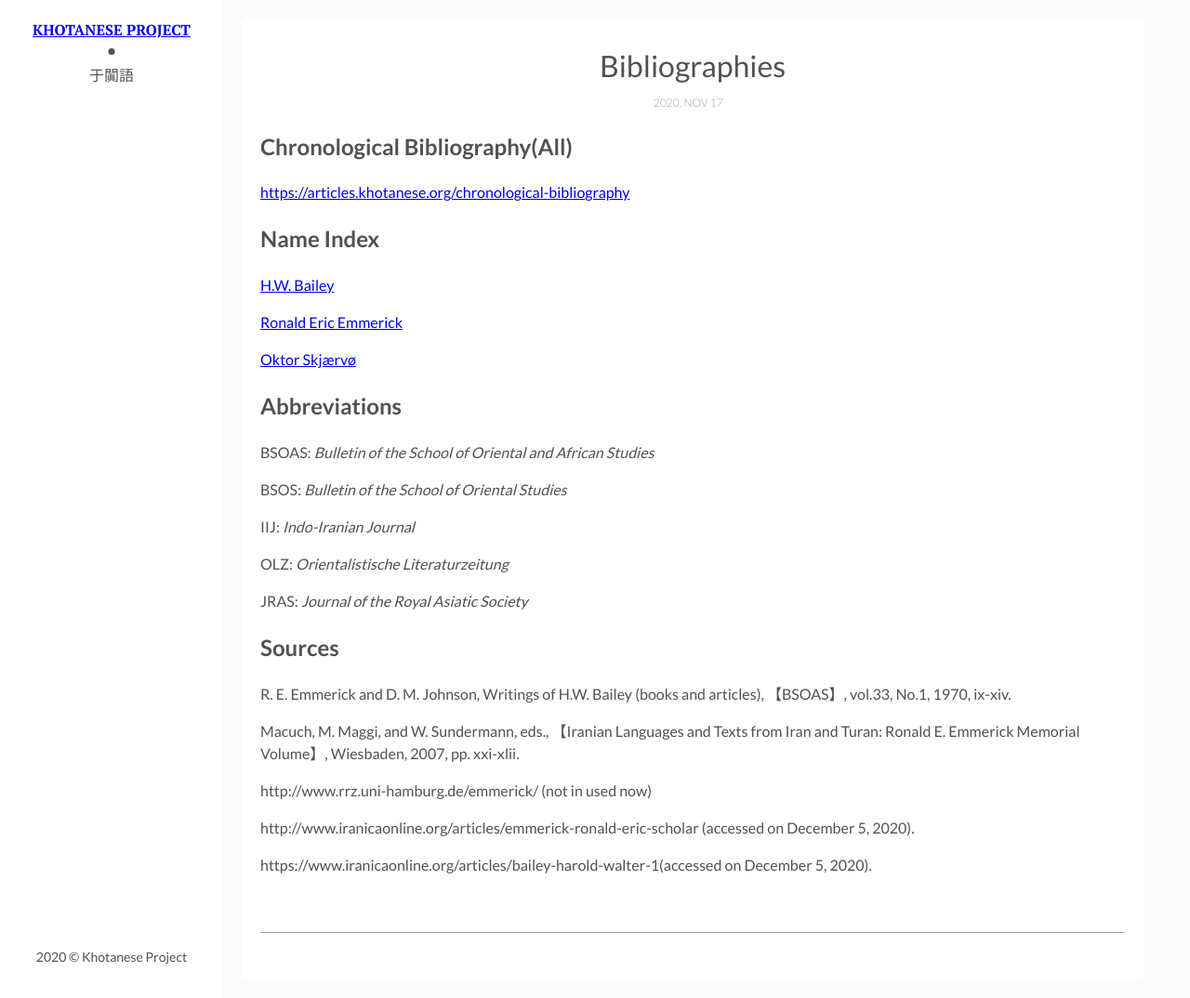
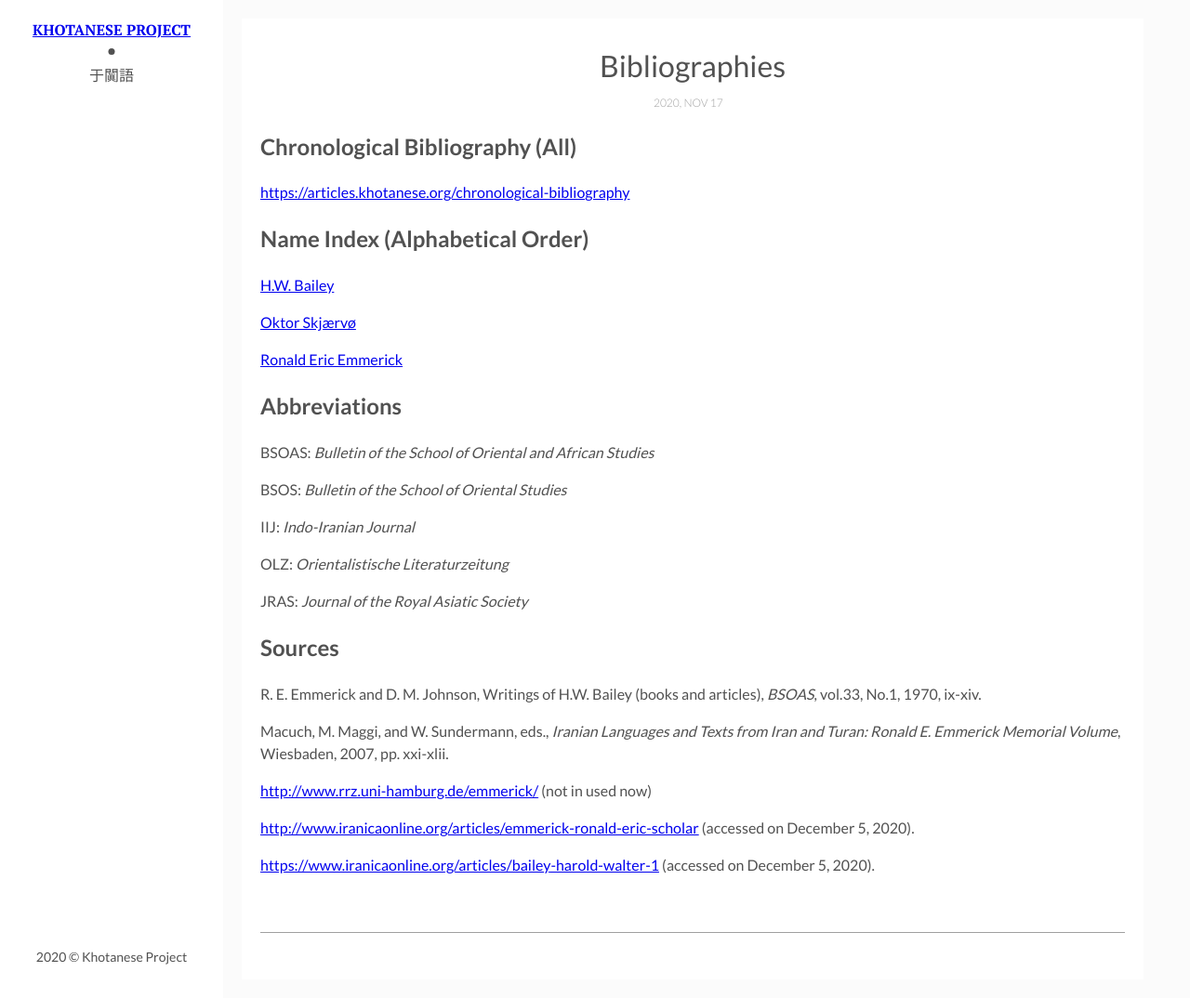
Before and after one commit to khotanese/khotanese.github.io, a Jekyll site: the page built from _posts/2020-11-18-bibliographies.markdown, in a window 1280 px wide and 1074 px high. Shown: the whole window at 93% size. Built offline with Jekyll 4.4.1, drawn with Linux system fonts in a browser that asks for light colours; some of the changed lines change nothing that is shown.

Commit message:
Update 2020-11-18-bibliographies.markdown

```diff
--- a/_posts/2020-11-18-bibliographies.markdown
+++ b/_posts/2020-11-18-bibliographies.markdown
@@ -6,17 +6,17 @@ description: # Add post description (optional)
 img:  # Add image post (optional)
 ---
 
-## Chronological Bibliography(All)
+## Chronological Bibliography (All)
 
 [https://articles.khotanese.org/chronological-bibliography](https://articles.khotanese.org/chronological-bibliography/)
 
-## Name Index
+## Name Index (Alphabetical Order)
 
 [H.W. Bailey](https://articles.khotanese.org/skj%C3%A6rv%C3%B8,-oktor/)
 
+[Oktor Skjærvø](https://articles.khotanese.org/bailey,-h.w/)
+
 [Ronald Eric Emmerick](https://articles.khotanese.org/emmerick,-ronald-eric/)
-
-[Oktor Skjærvø](https://articles.khotanese.org/bailey,-h.w/)
 
 
 ## Abbreviations
@@ -33,12 +33,12 @@ JRAS: *Journal of the Royal Asiatic Society*
 
 ## Sources
 
-R. E. Emmerick and D. M. Johnson, Writings of H.W. Bailey (books and articles), 【BSOAS】, vol.33, No.1, 1970, ix-xiv.
+R. E. Emmerick and D. M. Johnson, Writings of H.W. Bailey (books and articles), *BSOAS*, vol.33, No.1, 1970, ix-xiv.
 
-Macuch, M. Maggi, and W. Sundermann, eds., 【Iranian Languages and Texts from Iran and Turan: Ronald E. Emmerick Memorial Volume】, Wiesbaden, 2007, pp. xxi-xlii.
+Macuch, M. Maggi, and W. Sundermann, eds., *Iranian Languages and Texts from Iran and Turan: Ronald E. Emmerick Memorial Volume*, Wiesbaden, 2007, pp. xxi-xlii.
 
-http://www.rrz.uni-hamburg.de/emmerick/ (not in used now)
+[http://www.rrz.uni-hamburg.de/emmerick/](http://www.rrz.uni-hamburg.de/emmerick/) (not in used now)
 
-http://www.iranicaonline.org/articles/emmerick-ronald-eric-scholar (accessed on December 5, 2020).
+[http://www.iranicaonline.org/articles/emmerick-ronald-eric-scholar](http://www.iranicaonline.org/articles/emmerick-ronald-eric-scholar) (accessed on December 5, 2020).
 
-https://www.iranicaonline.org/articles/bailey-harold-walter-1(accessed on December 5, 2020).
+[https://www.iranicaonline.org/articles/bailey-harold-walter-1](https://www.iranicaonline.org/articles/bailey-harold-walter-1) (accessed on December 5, 2020).
```
